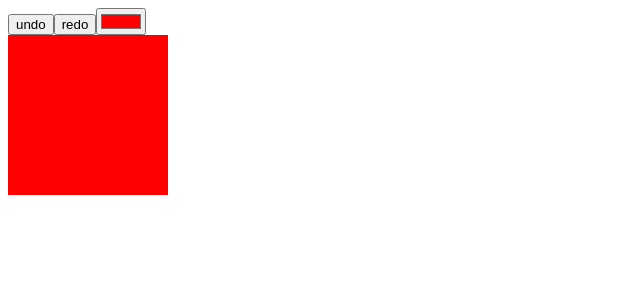
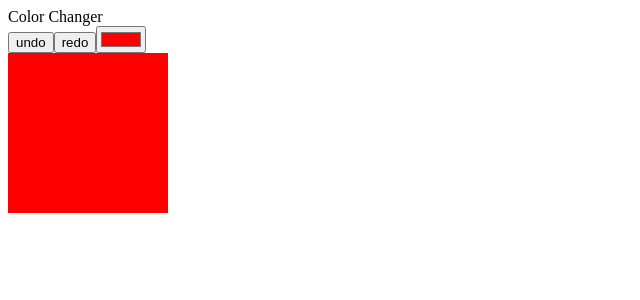
Before and after one commit to ErikGraciosa/ct-lab34-useRecord, a React app: page / in a window 1280 px wide. Shown: the top 300 px of the page, without its empty margins (0-640 px from the left). Built offline with nearby package versions, Linux system fonts and the light colour scheme.

Commit message:
updated test to pass

```diff
--- a/src/components/app/App.jsx
+++ b/src/components/app/App.jsx
@@ -35,6 +35,7 @@ function App() {
 
   return (
     <>
+      <div>Color Changer</div>
       <button onClick={undo}>undo</button>
       <button onClick={redo}>redo</button>
       <input
```
Also changed, not shown: 1 other file (tests, documents, lock files or other folders).
